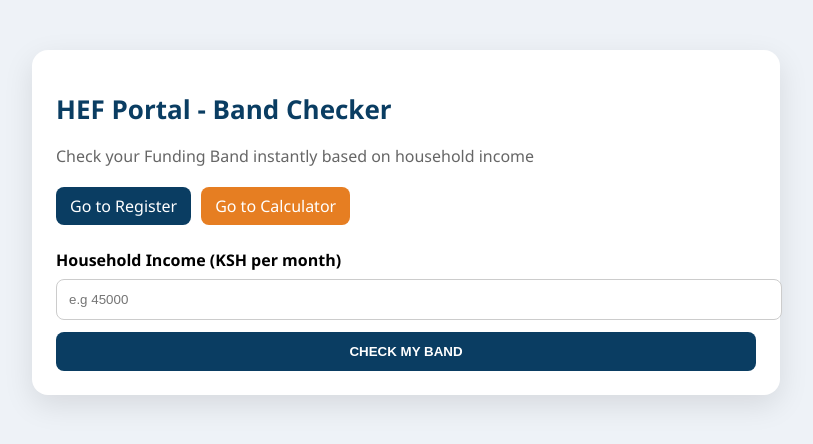
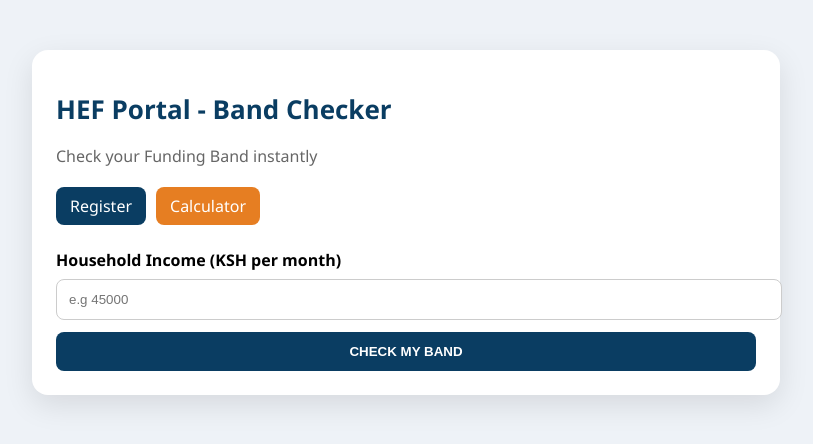
Before and after one commit to hefanes-gif/helb-band-checker, a Next.js app: page / in a window 1280 px wide. Shown: the top 444 px of the page, without its empty margins (234-1047 px from the left). Built offline with nearby package versions, Linux system fonts and the light colour scheme.

Commit message:
fix main page to HEF Portal FINAL

```diff
--- a/src/app/page.tsx
+++ b/src/app/page.tsx
@@ -1,11 +1,9 @@
 "use client";
 import { useState } from "react";
 import Link from "next/link";
-
 export default function Home() {
   const [income, setIncome] = useState("");
   const [result, setResult] = useState("");
-
   const checkBand = () => {
     const val = Number(income);
     if (!val) { setResult("Enter household income"); return; }
@@ -13,20 +11,17 @@ export default function Home() {
     else if (val <= 60000) setResult("BAND 2: 70% Scholarship + 30% Loan");
     else if (val <= 120000) setResult("BAND 3: 50% Scholarship + 50% Loan");
     else if (val <= 300000) setResult("BAND 4: 30% Scholarship + 70% Loan");
-    else setResult("BAND 5: 0% Scholarship + Full Loan (Highest Income)");
+    else setResult("BAND 5: Full Loan Only");
   };
-
   return (
     <div style={{minHeight:"100vh", background:"#eef2f7", padding:20}}>
       <div style={{maxWidth:700, margin:"30px auto", background:"white", borderRadius:16, padding:24, boxShadow:"0 10px 30px rgba(0,0,0,0.1)"}}>
         <h1 style={{fontSize:26, fontWeight:800, color:"#0a3d62"}}>HEF Portal - Band Checker</h1>
-        <p style={{color:"#666", marginTop:4}}>Check your Funding Band instantly based on household income</p>
-
+        <p style={{color:"#666"}}>Check your Funding Band instantly</p>
         <div style={{marginTop:20, display:"flex", gap:10}}>
-          <Link href="/register" style={{background:"#0a3d62", color:"white", padding:"8px 14px", borderRadius:8, textDecoration:"none"}}>Go to Register</Link>
-          <Link href="/calculator" style={{background:"#e67e22", color:"white", padding:"8px 14px", borderRadius:8, textDecoration:"none"}}>Go to Calculator</Link>
+          <Link href="/register" style={{background:"#0a3d62", color:"white", padding:"8px 14px", borderRadius:8, textDecoration:"none"}}>Register</Link>
+          <Link href="/calculator" style={{background:"#e67e22", color:"white", padding:"8px 14px", borderRadius:8, textDecoration:"none"}}>Calculator</Link>
         </div>
-
         <div style={{marginTop:24}}>
           <label style={{fontWeight:600}}>Household Income (KSH per month)</label>
           <input value={income} onChange={e=>setIncome(e.target.value)} type="number" placeholder="e.g 45000" style={{width:"100%", padding:"12px", marginTop:8, border:"1px solid #ccc", borderRadius:8}}/>
```
